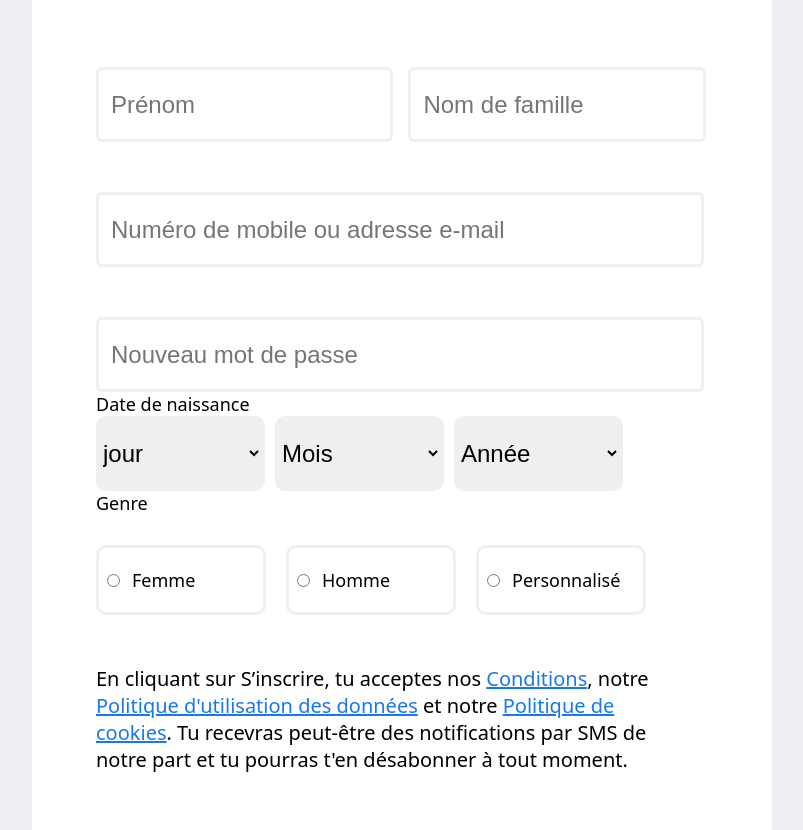
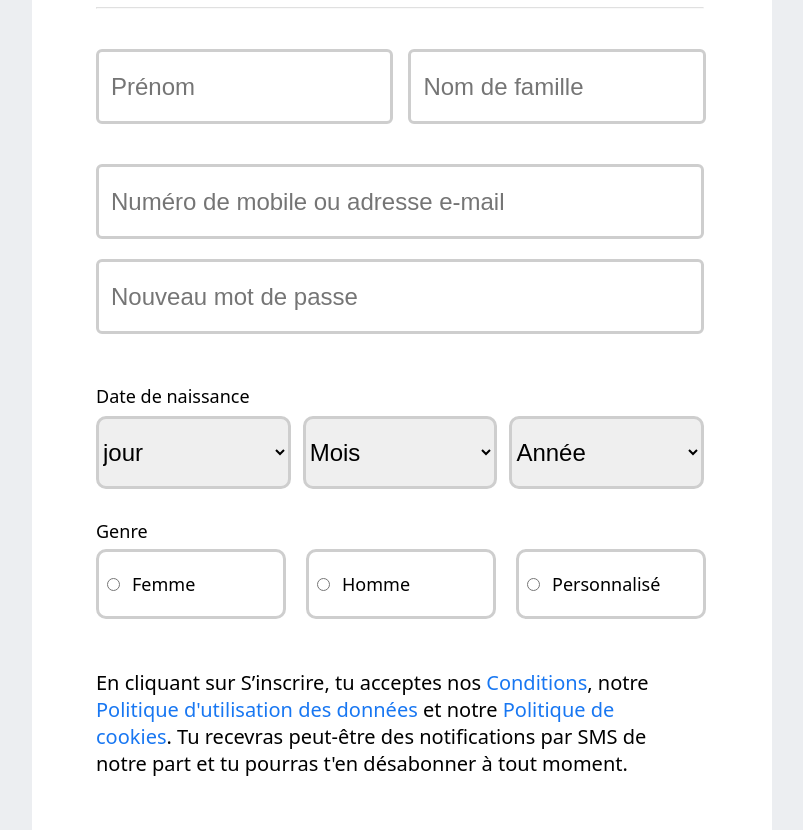
Before and after one commit to mahamadouamine/Facebook-SignUp-Page, a plain HTML site: page index.html in a window 1280 px wide. Shown: the part 245-1075 px from the top of the page, without its empty margins (238-1041 px from the left). Drawn offline with Linux system fonts and the light colour scheme.

Commit message:
retouche

```diff
--- a/index.html
+++ b/index.html
@@ -12,8 +12,9 @@
             <h2>Créer un compte</h2>
             <p>Rapide et facile.</p>
         </div>
-
-        <div class="utilisateur">
+        <hr>
+        <form action="" method="get">
+            <div class="utilisateur">
             <div class="horizontale">
                 <input class="ecriture" type="text" placeholder="Prénom">
                 <input class="ecriture" type="text" placeholder="Nom de famille">
@@ -21,19 +22,18 @@
             <div class="verticale">
                 <input class="ecriture" type="text" placeholder="Numéro de mobile ou adresse e-mail">
             </div>
-            <div class="verticale">
+            <div class="verticale verti">
                 <input class="ecriture" type="password" placeholder="Nouveau mot de passe">
             </div>
         </div>
 
-
-
         <div class="date-naissance">
             <label for="jour">Date de naissance</label>
             <div class="date-conteneur">
+
                 <select id="jour" class="ecriture" name="jour">
-                    <option>jour</option>
-                    <option>1</option>
+                    <option value="">jour</option>
+                    <option value="">1</option>
                     <option>2</option>
                     <option>3</option>
                     <option>4</option>
@@ -151,8 +151,9 @@
         </p>
 
         <div class="inscrire">
-            <button class="ecriture">S’inscrire</button>
+            <button class="ecriture" type="submit">S’inscrire</button>
         </div>
+        </form>
     </section>
 </body>
 </html>
--- a/style.css
+++ b/style.css
@@ -21,9 +21,8 @@ body {
 }
 
 
-
 .creation-compte {
-    margin: 70px;
+    margin: 40px;
     padding-left: 86px;
 
 }
@@ -32,13 +31,18 @@ body {
     padding-left: 60px;
 }
 
+hr {
+    width: 90%;
+    margin-bottom: 40px;
+    opacity: 0.3;
+}
 
 .utilisateur input {
     border-radius: 6px;
-    border-top: solid #efefef;
-    border-bottom: solid #efefef;
-    border-left: solid #efefef;
-    border-right: solid #efefef;
+    border: solid #cecece;
+    /* border-bottom: solid #efefef; */
+    /* border-left: solid #efefef;
+    border-right: solid #efefef; */
 }
 
 .horizontale {
@@ -54,7 +58,7 @@ body {
 }
 
 .verticale {
-    margin-top: 50px;
+    margin-top: 40px;
 }
 
 .verticale input {
@@ -64,6 +68,11 @@ body {
     padding-left: 12px;
 }
 
+.verti {
+    margin-top: 20px;
+    margin-bottom: 50px;
+}
+
 input[type="text"]:focus,
 input[type="password"]:focus {
     border-color: black;
@@ -71,7 +80,7 @@ input[type="password"]:focus {
 }
 
 .date-naissance {
-    margin-right: 30px 40px 30px 0px;
+    margin-bottom: 30px;
 }
 
 
@@ -79,49 +88,50 @@ input[type="password"]:focus {
 .date-conteneur {
     display: flex;
     width: 100%;
-    gap: 10px;
+    gap: 12px;
+    padding-top: 8px;
 }
 
 .date-naissance label {
     font-size: 18px;
+
+
 }
 
 #jour {
-    width: 25%;
-    height: 75px;
+    width: 28.8%;
+    height: 73px;
     border-radius: 10px;
     border: none;
-    border-top: solid #efefef;
-    border-bottom: solid #efefef;
+    border: solid #cecece;
+    /* border-bottom: solid #efefef;
     border-left: solid #efefef;
-    border-right: solid #efefef;
+    border-right: solid #efefef;*/
 }
 
 #mois {
-    width: 25%;
-    height: 75px;
+    width: 28.8%;
+    height: 73px;
     border-radius: 10px;
     border: none;
-    border-top: solid #efefef;
-    border-bottom: solid #efefef;
+    border: solid #cecece;
+    /* border-bottom: solid #efefef;
     border-left: solid #efefef;
-    border-right: solid #efefef;
+    border-right: solid #efefef; */
 }
 
 #annee {
-    width: 25%;
-    height: 75px;
+    width: 28.8%;
+    height: 73px;
     border-radius: 10px;
     border: none;
-    border-top: solid #efefef;
-    border-bottom: solid #efefef;
+    border: solid #cecece;
+    /* border-bottom: solid #efefef;
     border-left: solid #efefef;
-    border-right: solid #efefef;
+    border-right: solid #efefef; */
 }
 
-.genre {
-    padding-right: 98px;
-}
+
 
 .genre label {
     font-size: 18px;
@@ -130,7 +140,7 @@ input[type="password"]:focus {
 .options-genre {
     display: flex;
     margin-bottom: 50px;
-    padding-top: 30px;
+    padding-top: 6px;
     gap: 20px;
 }
 
@@ -138,23 +148,29 @@ input[type="password"]:focus {
     display: flex;
     gap: 12px;
     align-items: center;
-    width: 170px;
+    width: 190px;
     height: 70px;
     border-radius: 10px;
     padding-left: 8px;
-    border-top: solid #efefef;
-    border-bottom: solid #efefef;
+    border: solid #cecece;
+    /* border-bottom: solid #efefef;
     border-left: solid #efefef;
-    border-right: solid #efefef;
+    border-right: solid #efefef; */
 }
 
 .paragraphe {
     font-size: 20px;
     margin-right: 100px;
+
 }
 
 .paragraphe a {
     color: #1877f2;
+    text-decoration: none;
+}
+
+.paragraphe a:hover {
+    text-decoration: underline;
 }
 
 .inscrire {
@@ -173,6 +189,7 @@ input[type="password"]:focus {
 
 .inscrire button:hover {
     background-color: #36a420;
+
 }
 
 .ecriture {
```
